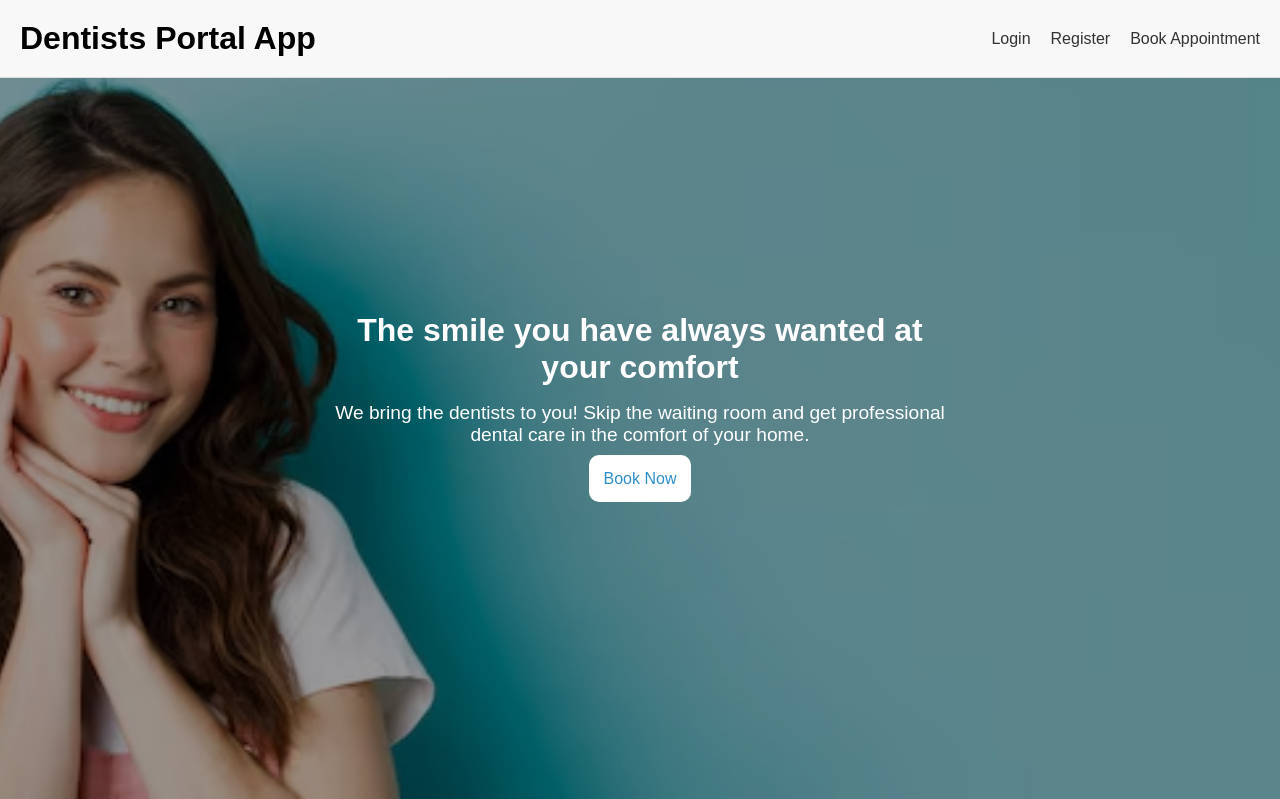
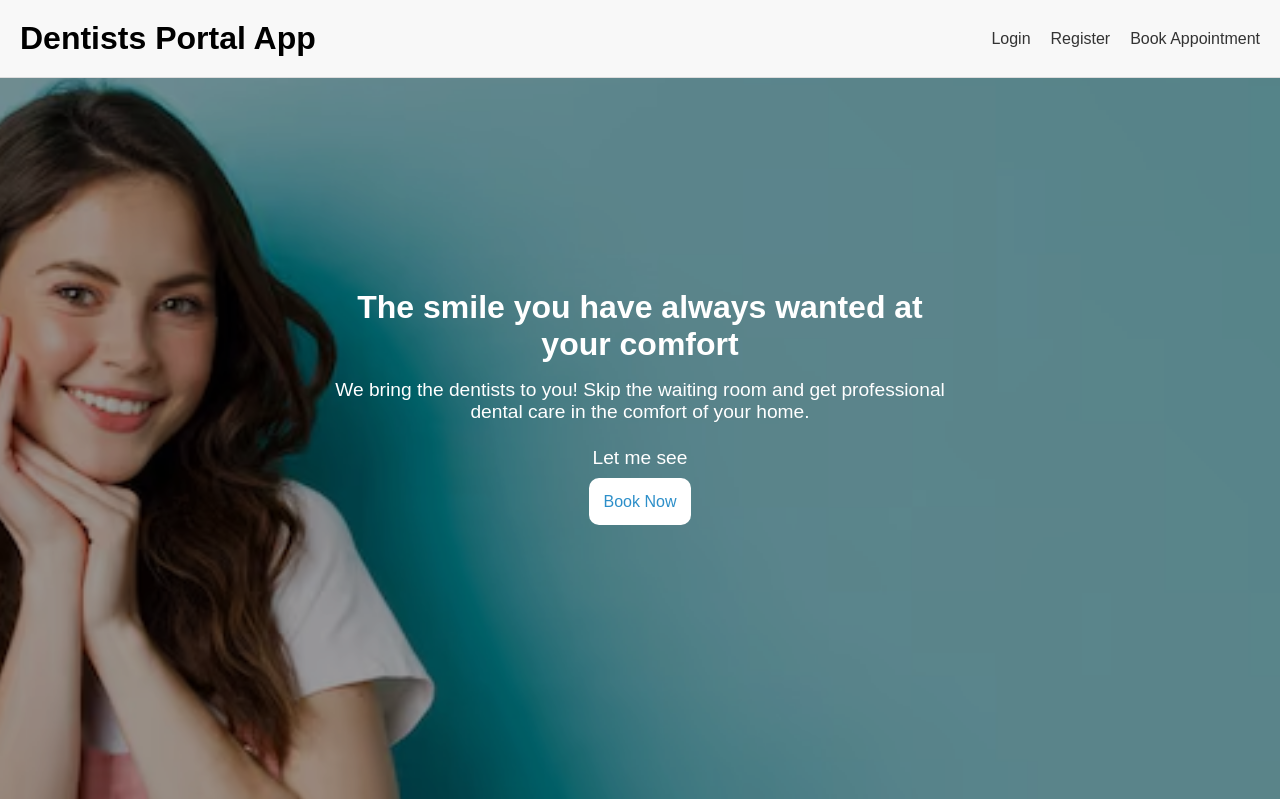
Before and after one commit to green001-fullstack/dentist_portal, a Flask app: page / in a window 1280 px wide. Shown: the top 799 px of the page. Run offline with Flask 3, Linux system fonts and the light colour scheme; some libraries are stand-ins or nearby versions.

Commit message:
Added a paragraph

```diff
--- a/templates/homepage.html
+++ b/templates/homepage.html
@@ -31,6 +31,7 @@
                 <p>We bring the dentists to you! Skip the waiting room and get professional dental care in
                     the comfort of your home.
                 </p>
+                <p>Let me see</p>
                 <a href="Login.html" class="book-btn">Book Now</a>
             </div>
       </div>
```
